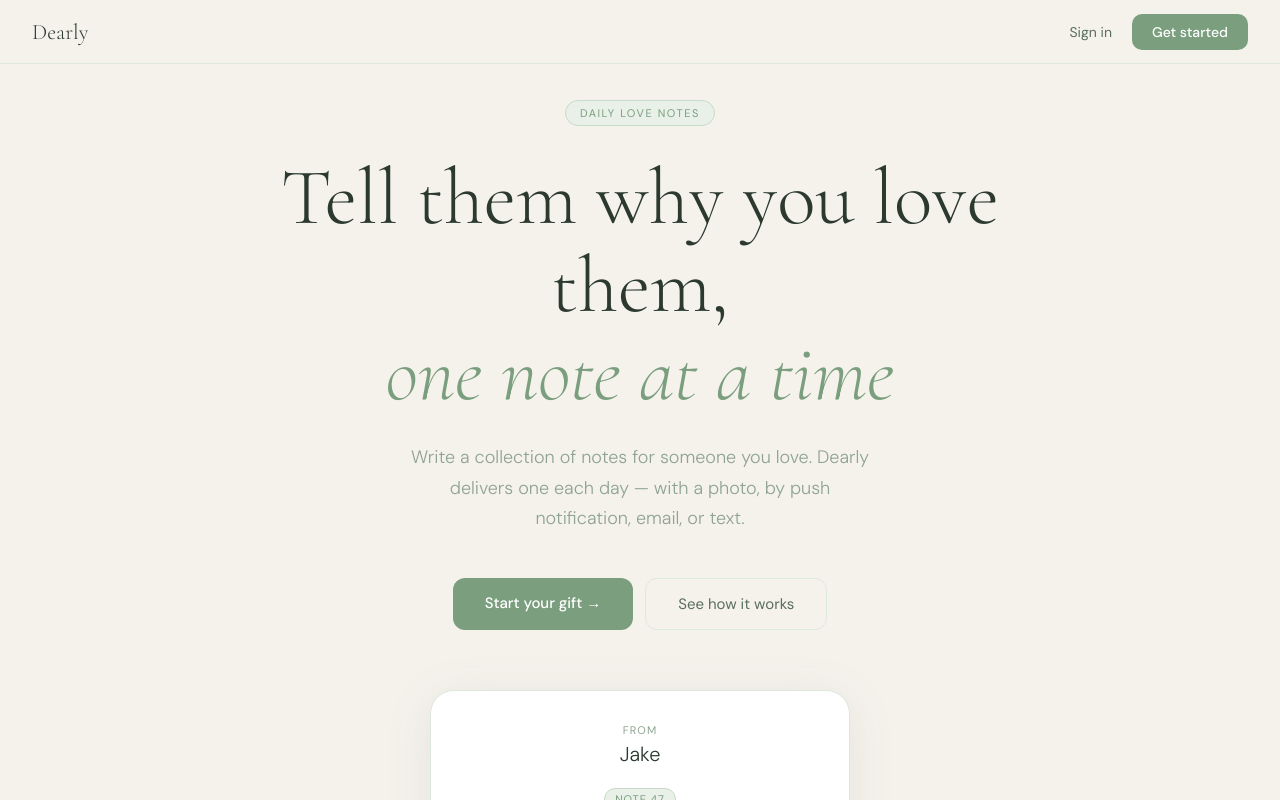
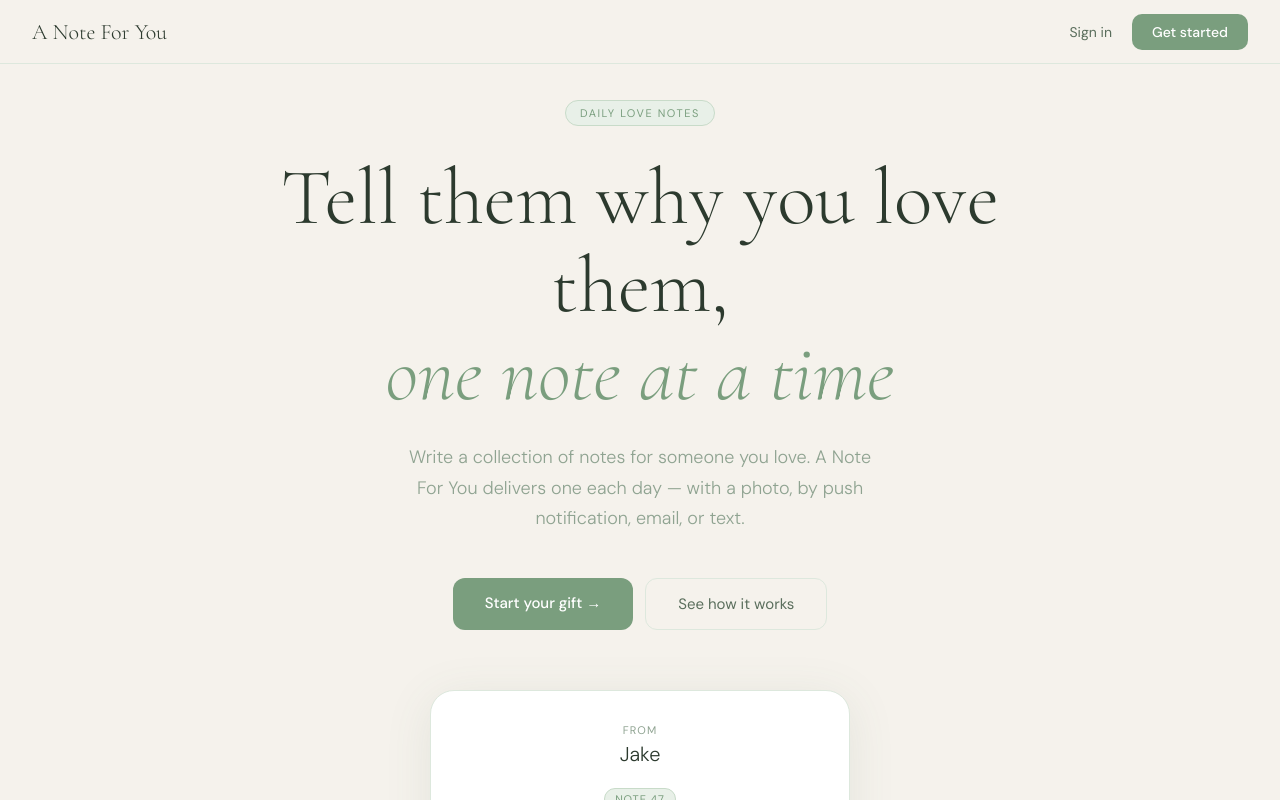
Before and after one commit to boulderdigitalmedia/doreen, a website: page index.html in a window 1280 px wide. Shown: the top 800 px of the page. Drawn offline with nearby package versions, Linux system fonts and the light colour scheme.

Commit message:
Add files via upload

```diff
--- a/index.html
+++ b/index.html
@@ -3,7 +3,7 @@
 <head>
   <meta charset="UTF-8" />
   <meta name="viewport" content="width=device-width, initial-scale=1.0" />
-  <title>Dearly — Daily love notes, delivered</title>
+  <title>A Note For You — Daily love notes, delivered</title>
   <meta name="description" content="Send someone you love a new reason why, every single day. Beautiful notes with photos, delivered by push notification, email, or text." />
   <link rel="preconnect" href="https://fonts.googleapis.com">
   <link href="https://fonts.googleapis.com/css2?family=Cormorant+Garamond:ital,wght@0,300;0,400;1,300;1,400&family=DM+Sans:wght@300;400;500&display=swap" rel="stylesheet">
@@ -203,7 +203,7 @@
 
 <!-- NAV -->
 <nav>
-  <a class="nav-brand" href="/">Dearly</a>
+  <a class="nav-brand" href="/">A Note For You</a>
   <div class="nav-right">
     <a class="nav-link" href="/login">Sign in</a>
     <a class="btn-nav" href="/signup">Get started</a>
@@ -217,7 +217,7 @@
     Tell them why you love them,<br><em>one note at a time</em>
   </h1>
   <p class="hero-sub">
-    Write a collection of notes for someone you love. Dearly delivers one each day — with a photo, by push notification, email, or text.
+    Write a collection of notes for someone you love. A Note For You delivers one each day — with a photo, by push notification, email, or text.
   </p>
   <div class="hero-cta">
     <a class="btn-primary" href="/signup">Start your gift →</a>
@@ -258,7 +258,7 @@
       <div class="how-step">Step 3</div>
       <div class="how-icon">💌</div>
       <div class="how-title">Let it run</div>
-      <div class="how-desc">Dearly handles the rest. A new note lands for them every send day, automatically. You can add more notes anytime.</div>
+      <div class="how-desc">A Note For You handles the rest. A new note lands for them every send day, automatically. You can add more notes anytime.</div>
     </div>
   </div>
 </section>
@@ -354,15 +354,15 @@
   <div class="testimonial-quote">
     "I opened my phone at 7am and there was a note from him. I cried before I'd had coffee. That was note 12."
   </div>
-  <div class="testimonial-attr">— A Dearly recipient</div>
+  <div class="testimonial-attr">— A Note For You recipient</div>
 </section>
 
 <!-- FOOTER -->
 <footer>
-  <span>© 2026 Dearly</span>
+  <span>© 2026 A Note For You</span>
   <a href="/login">Sign in</a>
   <a href="/signup">Get started</a>
-  <a href="mailto:hello@dearly.app">hello@dearly.app</a>
+  <a href="mailto:hello@anotefor.you">hello@anotefor.you</a>
 </footer>
 
 </body>
```
Also changed, not shown: success.html (+1 -1 lines).
